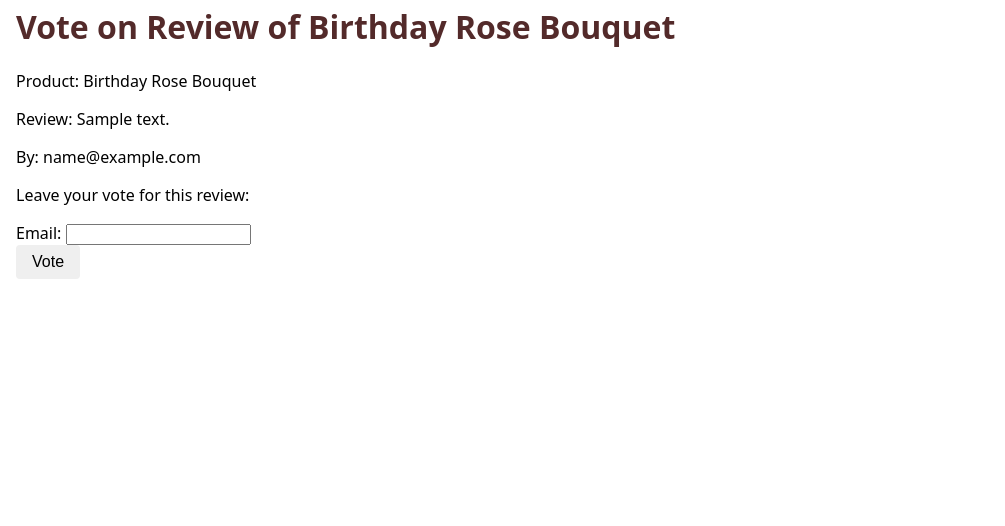
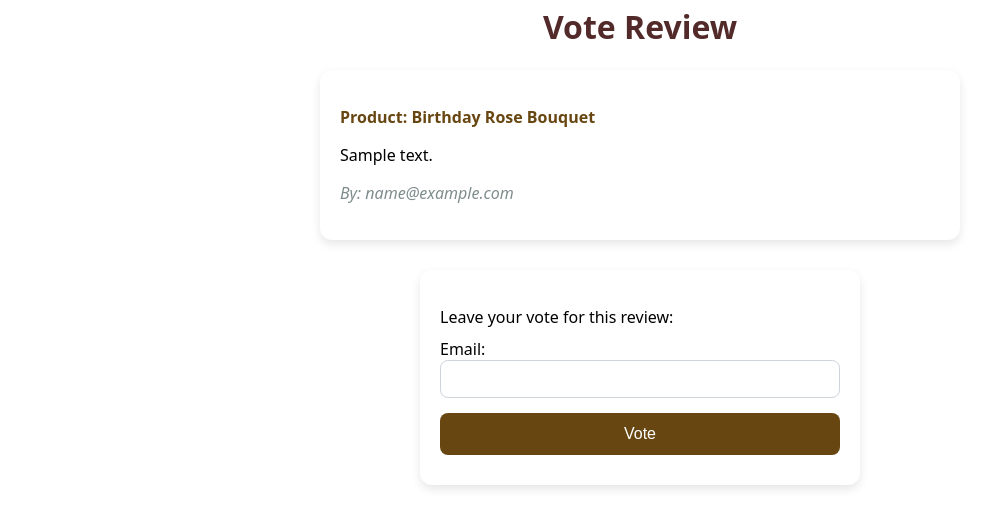
Before and after one commit to vickihi/flowerstore-new, a Django app: page /reviews/1/vote/ in a window 1280 px wide. Shown: the part 306-832 px from the top of the page, without its empty margins (0-1005 px from the left). Run offline with Django 5.2, Linux system fonts and the light colour scheme; data comes from the database, SQL or seed files in the repository; tables that the repository leaves empty hold one stand-in row (values such as "Sample post").

Commit message:
fix flag and update form style

```diff
--- /dev/null
+++ b/flowerproducts/static/flowerproducts/css/form.css
@@ -0,0 +1,74 @@
+/* vote and flag */
+h1 {
+    text-align: center;
+}
+
+.review-card {
+    background-color: #ffffff;
+    border-radius: 12px;
+    box-shadow: 0 4px 10px rgba(0, 0, 0, 0.1);
+    padding: 20px;
+    margin-bottom: 30px;
+    max-width: 600px;
+    margin-left: auto;
+    margin-right: auto;
+    transition: transform 0.2s;
+}
+
+.review-card:hover {
+    transform: translateY(-3px);
+}
+
+.review-product {
+    font-weight: bold;
+    color: #684611;
+}
+
+.review-author {
+    font-style: italic;
+    color: #7f8c8d;
+}
+
+.vote-form, .flag-form {
+    max-width: 400px;
+    margin-left: auto;
+    margin-right: auto;
+    background-color: #ffffff;
+    padding: 20px;
+    border-radius: 12px;
+    box-shadow: 0 4px 10px rgba(0, 0, 0, 0.1);
+}
+
+/* form */
+.vote-form p, .flag-form p {
+    font-size: 16px;
+    margin-bottom: 10px;
+    font-weight: 500;
+}
+
+.vote-form input[type="text"],
+.vote-form input[type="email"],
+.vote-form select,
+.vote-form textarea {
+    width: 100%;
+    padding: 10px;
+    border: 1px solid #ced4da;
+    border-radius: 8px;
+    margin-bottom: 15px;
+    font-size: 14px;
+    box-sizing: border-box;
+    transition: border-color 0.2s;
+}
+
+.btn-vote-submit, .btn-flag-submit {
+    display: inline-block;
+    width: 100%;
+    padding: 12px;
+    background-color: #684611;
+    color: #fff;
+    border: none;
+    border-radius: 8px;
+    font-size: 16px;
+    cursor: pointer;
+    transition: background-color 0.2s, transform 0.2s;
+}
--- a/flowerproducts/static/flowerproducts/css/styles.css
+++ b/flowerproducts/static/flowerproducts/css/styles.css
@@ -1,5 +1,17 @@
 h1 {
     color: #532a2a;
+}
+
+.btn {
+    display: inline-block;
+    padding: 12px 24px;
+    background-color: #532a2a;
+    color: #fff;
+    border: none;
+    border-radius: 8px;
+    font-size: 16px;
+    cursor: pointer;
+    margin-bottom: 10px;
 }
 
 .product-list {
@@ -76,3 +88,7 @@ h1 {
 .breadcrumb a {
     color: black;
 }
+
+.review-vote a, .review-flag a {
+    text-decoration: none;
+}
--- /dev/null
+++ b/flowerproducts/templates/flowerproducts/snippets/single_review.html
@@ -0,0 +1,5 @@
+    <div class="review-card">
+        <p class="review-product">Product: {{ review.product.name }}</p>
+        <p class="review-body">{{ review.body }}</p>
+        <p class="review-author">By: {{ review.email }}</p>
+    </div>
--- a/flowerstore/static/css/style.css
+++ b/flowerstore/static/css/style.css
@@ -1,6 +1,7 @@
 @import "/static/css/nav.css";
 @import "/static/flowerproducts/css/styles.css";
 @import "/static/flowerproducts/css/product_detail.css";
+@import "/static/flowerproducts/css/form.css";
 
 body {
     font-family: system-ui, sans-serif;
--- a/reviews/models/review.py
+++ b/reviews/models/review.py
@@ -1,7 +1,6 @@
+from django.db import models
+from flowerproducts.models import Product
 from django.core.validators import MinValueValidator, MaxValueValidator
-from django.db import models
-
-from flowerproducts.models import Product
 
 
 class Review(models.Model):
@@ -45,7 +44,6 @@ class Review(models.Model):
         if self.flag_count() > 5:
             self.is_hidden = True
             self.save(update_fields=["is_hidden"])
-
     class Meta:
         ordering = ["-created_at"]
         constraints = [
--- a/reviews/models/vote.py
+++ b/reviews/models/vote.py
@@ -5,7 +5,7 @@ from django.core.exceptions import ValidationError
 
 class Vote(models.Model):
     """
-    Vote model for a review by a user
+    Vote model for vote a review.
     """
 
     email = models.EmailField()
--- a/reviews/templates/reviews/create_vote.html
+++ b/reviews/templates/reviews/create_vote.html
@@ -3,13 +3,9 @@
 {% block title %} Vote on Review {% endblock %}
 
 {% block main %}
-    <h1>Vote on Review of <span>{{ review.product.name }}</span></h1>
+    <h1>Vote Review</h1>
 
-    <div class="review">
-        <p>Product: {{ review.product.name }}</p>
-        <p>Review: {{ review.body }}</p>
-        <p>By: {{ review.email }}</p>
-    </div>
+    {% include "flowerproducts/snippets/single_review.html" %}
 
     <form method="post" action="{% url 'reviews:create_vote_submit' review.id %}" class="vote-form">
         {% csrf_token %}
--- a/reviews/urls.py
+++ b/reviews/urls.py
@@ -26,6 +26,12 @@ urlpatterns = [
         name="add_comment",
     ),
     path("<int:review_id>/flag/",
-         views.flag_review,
-         name="flag_review")
+         views.create_flag,
+         name="create_flag"
+    ),
+    path(
+        "<int:review_id>/flag/submit/",
+        views.create_flag_submit,
+        name="create_flag_submit",
+    ),
 ]
--- a/reviews/views.py
+++ b/reviews/views.py
@@ -4,6 +4,8 @@ from django.shortcuts import get_object_or_404, redirect, render
 
 from flowerproducts.models import Product
 from reviews.models.review import Review
+from reviews.models.vote import Vote
+from reviews.models.flag import Flag
 from .forms import ReviewForm, VoteForm, CommentForm, FlagForm
 
 
@@ -40,7 +42,7 @@ def create_vote(request, review_id):
 
 
 def create_vote_submit(request, review_id):
-    """Handle form to create a vote."""
+    """Handle form to submit a vote."""
     review = get_object_or_404(Review, pk=review_id)
 
     vote = Vote(review=review)
@@ -71,36 +73,25 @@ def add_comment(request, review_id):
     return redirect("flowerproducts:product_detail", review.product.id)
 
 
-def flag_review(request, review_id):
-    """Flag review."""
+# Flag ========================================
+def create_flag(request, review_id):
+    """Show form to create a flag."""
     review = get_object_or_404(Review, pk=review_id)
-    if request.method == "POST":
-        form = FlagForm(request.POST)
+    form = FlagForm()
+    context = {"form": form, "review": review}
+    return render(request, "reviews/create_flag.html", context)
 
-        if form.is_valid():
-            flag = form.save(commit=False)
-            flag.review = review
 
-            try:
-                flag.full_clean()
-                flag.save()
-                messages.success(request, "Review flagged successfully.")
-                return redirect("flowerproducts:product_detail", review.product.id)
+def create_flag_submit(request, review_id):
+    """Handle form to submit a flag."""
+    review = get_object_or_404(Review, pk=review_id)
+    flag = Flag(review=review)
+    form = FlagForm(request.POST, instance=flag)
 
-            except ValidationError as e:
-                if 'email' in e.message_dict:
-                    form.add_error('email', e.message_dict['email'])
-                else:
-                    form.add_error(None, e)
+    if not form.is_valid():
+        context = {"form": form, "review": review}
+        return render(request, "reviews/create_flag.html", context)
 
-            except IntegrityError:
-                form.add_error('email', "You have already flagged this review.")
-
-    else:
-        form = FlagForm()
-
-    return render(
-        request,
-        "reviews/flag.html",
-        {"form": form, "review": review},
-    )
+    form.save()
+    review.update_hidden_status()
+    return redirect("flowerproducts:product_detail", review.product.id)
```
Also changed, not shown: flowerproducts/templates/flowerproducts/product_detail.html (+22 -10 lines), flowerproducts/views.py (+9 -2 lines), reviews/models/flag.py (+9 -4 lines), reviews/templates/reviews/create_flag.html (added, +16 -0 lines), reviews/templates/reviews/flag.html (deleted, +0 -21 lines), reviews/migrations/0005_remove_flag_created_at_alter_flag_flag.py (added).
